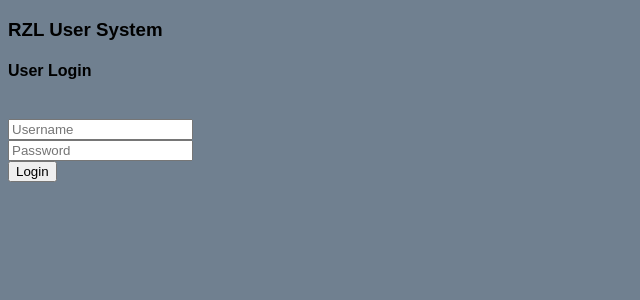
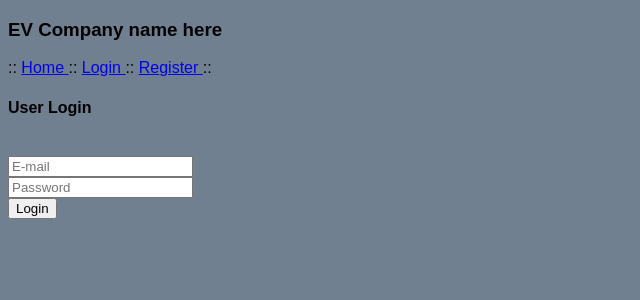
Before and after one commit to awatkin/housing, a PHP site: page /login.php in a window 1280 px wide. Shown: the top 300 px of the page, without its empty margins (0-640 px from the left). Run offline with PHP 8.4, Linux system fonts and the light colour scheme.

Commit message:
User login now working
TO DO: Make a booking

```diff
--- a/Solution/login.php
+++ b/Solution/login.php
@@ -4,7 +4,7 @@ session_start();
 require_once 'db_connect.php';
 require_once 'common_functions.php';
 
-if (isset($_SESSION['user_ssnlogin'])){
+if (isset($_SESSION['user_id'])){
     $_SESSION['ERROR'] = "You are already logged in!";
     header("Location: index.php");
     exit; // Stop further execution
@@ -13,36 +13,31 @@ if (isset($_SESSION['user_ssnlogin'])){
 elseif ($_SERVER['REQUEST_METHOD'] === 'POST'){  // if superuser doesn't exist and posted to this page
     try {  //try this code, catch errors
 
+        if(validlogin(dbconnect(),$_POST['email'])){  // if there is a result returned
 
-
-
-        if(validlogin(dbconnect(),$_POST)){  // if there is a result returned
-
-            if (password_verify($_POST["password"], $result["password"]) && auditor(dbconnect_insert(), $_POST['username'], $short_code, $long_code)) { // verifies the password is matched
-                $_SESSION["user_ssnlogin"] = true;  // sets up the session variables
-                $_SESSION['user_id'] = get_userid(dbconnect_select(),$_POST);
-                $_SESSION["username"] = $_POST['username'];
-                $_SESSION["user_type_id"] = $result["user_type_id"];
+            if (pswdcheck(dbconnect(), $_POST['email'])) { // verifies the password is matched
+                $_SESSION['user_id'] = get_userid(dbconnect(),$_POST);
+                $_SESSION["email"] = $_POST['email'];
                 $_SESSION['SUCCESS'] = "User Successfully Logged In";
                 header("location:index.php");  //redirect on success
                 exit();
 
             } else{
                 $_SESSION['ERROR'] = "User login passwords not match";
-                header("Location: user_login.php");
+                header("Location: login.php");
                 exit; // Stop further execution
             }
 
         } else {
             $_SESSION['ERROR'] = "User not found";
-            header("Location: user_login.php");
+            header("Location: login.php");
             exit; // Stop further execution
 
         }
 
     } catch (Exception $e) {
         $_SESSION['ERROR'] = "User login".$e->getMessage();
-        header("Location: user_login.php");
+        header("Location: login.php");
         exit; // Stop further execution
     }
 }
@@ -56,7 +51,7 @@ else {
 
     echo "<link rel='stylesheet' href='styles.css'>";
 
-    echo "<title> RZL User Login</title>";
+    echo "<title> User Login</title>";
 
     echo "</head>";
 
@@ -64,11 +59,9 @@ else {
 
     echo "<div id='list container'>";
 
-    echo "<div id='title'>";
+    include_once "title.php";
 
-    echo "<h3 id='banner'>RZL User System</h3>";
-
-    echo "</div>";
+    include 'user_nav.php';
 
     echo "<div id='content'>";
 
@@ -78,9 +71,9 @@ else {
 
     echo usr_error($_SESSION);
 
-    echo "<form method='post' action='user_login.php'>";
+    echo "<form method='post' action='login.php'>";
 
-    echo "<input type='text' name='username' placeholder='Username' required><br>";
+    echo "<input type='text' name='email' placeholder='E-mail' required><br>";
 
     echo "<input type='password' name='password' placeholder='Password' required><br>";
 
--- a/Solution/user_nav.php
+++ b/Solution/user_nav.php
@@ -6,7 +6,7 @@ echo " :: ";
 echo "<a href='index.php'> Home </a>";
 
 echo " :: ";
-if (isset($_SESSION["user_ssnlogin"])) {
+if (isset($_SESSION['user_id'])) {
     echo "<a href='logout.php'> Logout </a>";
     echo " :: ";
     echo "<a href='book_appointment.php'> Book Appointment </a>";
```
Also changed, not shown: Solution/common_functions.php (+47 -0 lines).
